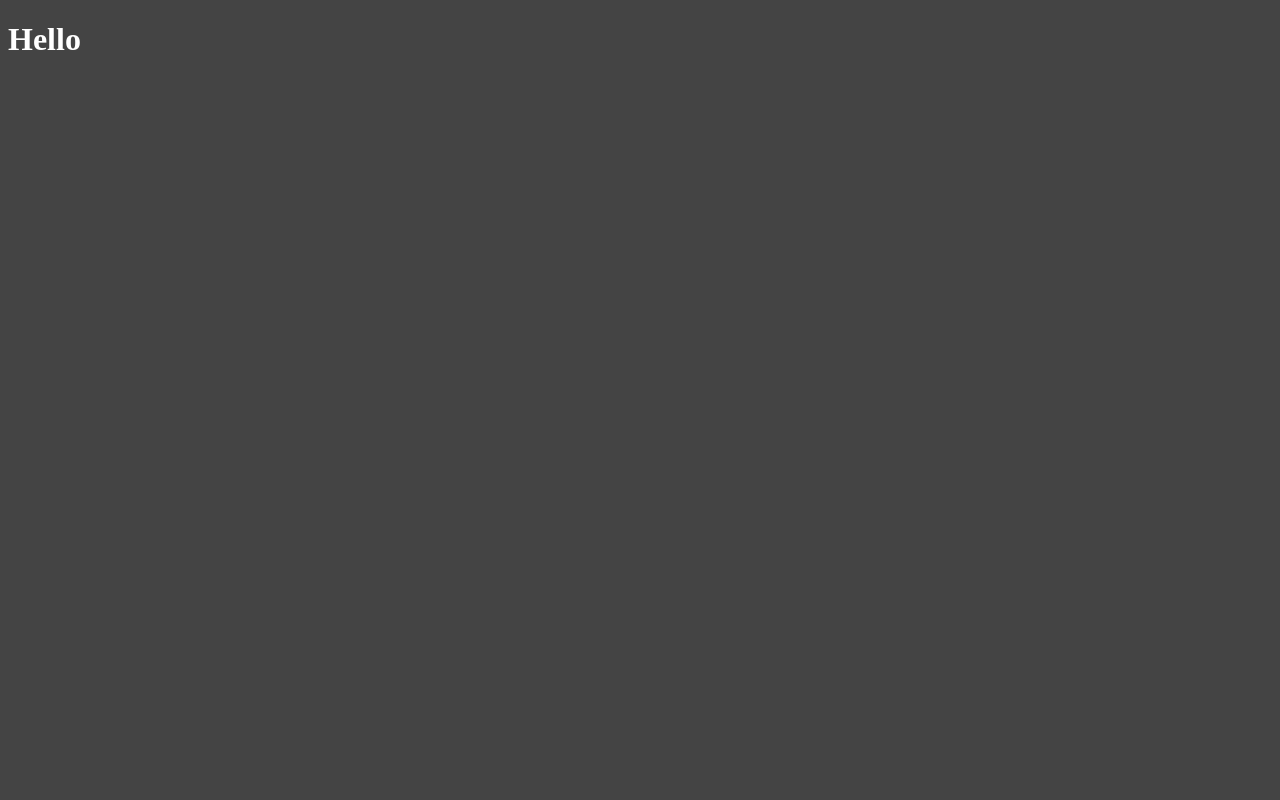
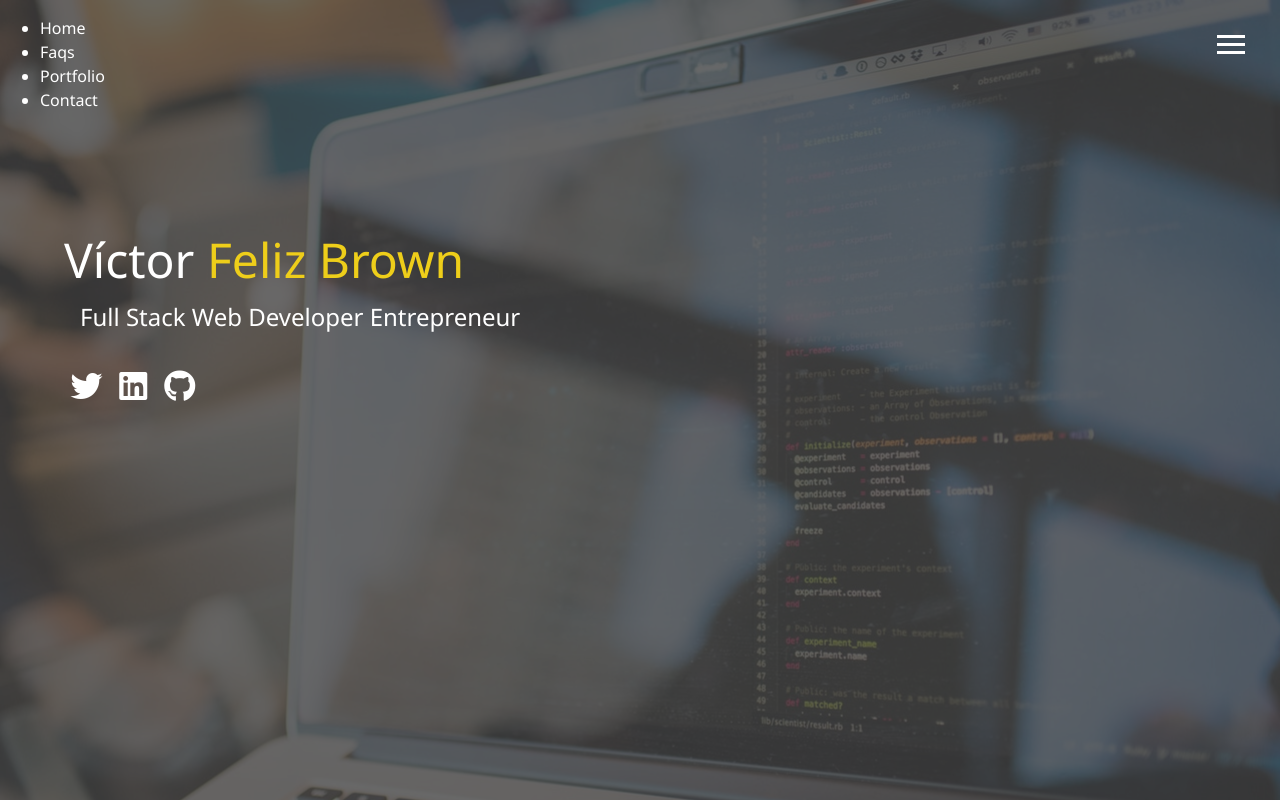
Before and after one commit to Superstaro/Portfolio, a website: page dist/index.html in a window 1280 px wide. Drawn offline with Linux system fonts and the light colour scheme.

Commit message:
second commit

```diff
--- /dev/null
+++ b/scss/_config.scss
@@ -0,0 +1,29 @@
+$primary-color: #444;
+$secondary-color: #eece1a;
+$show-home-image: true;
+$home-image: url(../img/background.jpg);
+$background-opacity: 0.8;
+
+@mixin easeOut {
+  transition: all 0.5s ease-out;
+}
+
+@mixin background {
+  @if $show-home-image {
+    &#bg-img {
+      background: $home-image;
+      background-attachment: fixed;
+      background-size: cover;
+
+      .overlay {
+        position: absolute;
+        top: 0;
+        right: 0;
+        width: 100%;
+        height: 100%;
+        z-index: -1;
+        background: rgba($primary-color, $background-opacity);
+      }
+    }
+  }
+}
--- /dev/null
+++ b/scss/_menu.scss
@@ -0,0 +1,39 @@
+//Menu Button
+.menu-btn {
+  position: absolute;
+  z-index: 3;
+  right: 35px;
+  top: 35px;
+  cursor: pointer;
+  @include easeOut;
+
+  .btn-line {
+    width: 28px;
+    height: 3px;
+    margin: 0 0 5px 0;
+    background: #fff;
+    @include easeOut;
+  }
+
+  //Rotate Into X with Menu Lines
+  &.close {
+    transform: rotate(180deg);
+
+    .btn-line {
+      //Line 1 - rotate
+      &:nth-child(1) {
+        transform: rotate(45deg) translate(5px, 5px);
+      }
+
+      //Line 2 - hide
+      &:nth-child(2) {
+        opacity: 0;
+      }
+
+      //Line 3 - rotate
+      &:nth-child(3) {
+        transform: rotate(-45deg) translate(7px, -6px);
+      }
+    }
+  }
+}
--- a/scss/main.scss
+++ b/scss/main.scss
@@ -1,6 +1,76 @@
-$primary-color: #444;
+@import "config";
+@import "menu";
+
+* {
+  box-sizing: border-box;
+}
 
 body {
+  @include background();
   background: $primary-color;
   color: #fff;
+  height: 100%;
+  margin: 0;
+  font-family: Segoe UI, Tahoma, Geneva, Verdana, sans-serif;
+  line-height: 1.5;
 }
+
+//Headings
+h1 {
+  &.lg-heading {
+    font-size: 3rem;
+    margin: 0;
+    font-weight: 500;
+  }
+}
+
+h2,
+h3 {
+  margin: 0;
+  font-weight: 300;
+
+  &.sm-heading {
+    margin-bottom: 2rem;
+    padding: 0.2rem 1rem;
+    background: rgba (lighten($primary-color, 2), 0.5);
+  }
+}
+
+a {
+  color: #fff;
+  text-decoration: none;
+}
+
+header {
+  position: fixed;
+  z-index: 2;
+  width: 100%;
+}
+
+.text-secondary {
+  color: $secondary-color;
+}
+
+main {
+  padding: 4rem;
+  height: 100%;
+
+  .icons {
+    margin-top: 1rem;
+
+    a {
+      padding: 0.4rem;
+
+      &:hover {
+        color: $secondary-color;
+        @include easeOut();
+      }
+    }
+  }
+  &#home {
+    overflow: hidden;
+    h1 {
+      margin-top: 20vh;
+    }
+  }
+}
```
Also changed, not shown: dist/css/main.css, dist/img/Background.png (added), dist/img/background.jpg (added), dist/index.html, dist/js/main.js (added).
